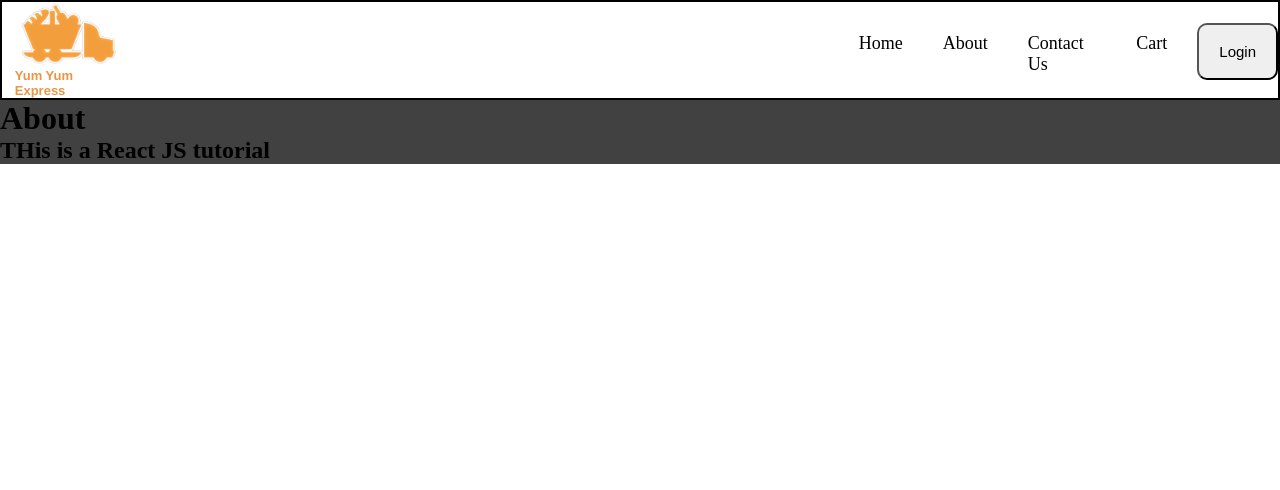
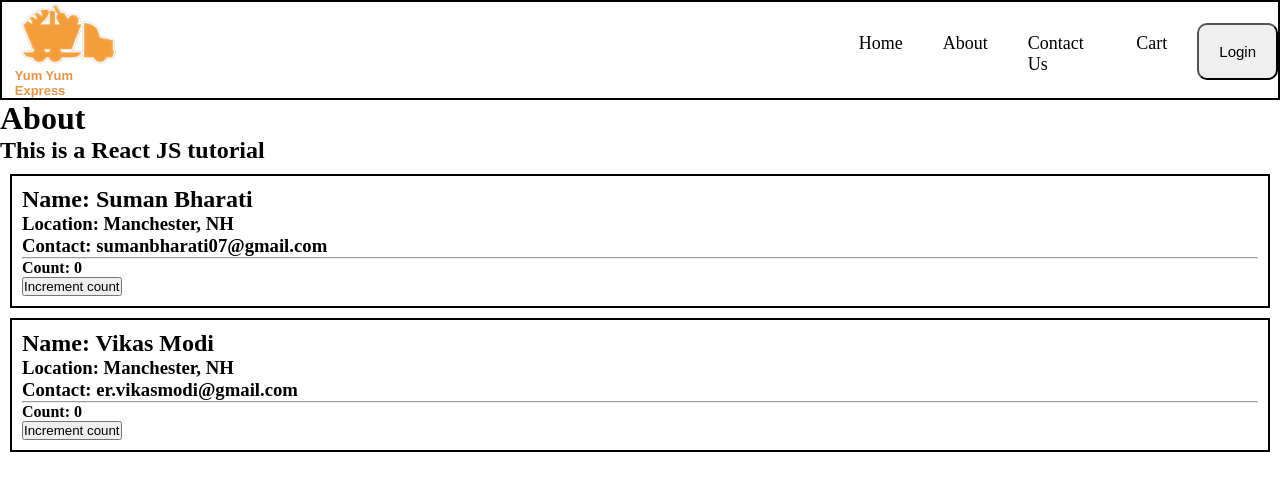
Before and after one commit to SumanBharati/ReactJS, a React (Vite) app: page /about in a window 1280 px wide. Shown: the top 490 px of the page. Built offline with nearby package versions, Linux system fonts and the light colour scheme.

Commit message:
ReactJS-Let'sGetClassy

```diff
--- a/index.css
+++ b/index.css
@@ -139,3 +139,13 @@ p {
 .menu {
     background-color: white;
 }
+
+.about-body {
+    background-color: white;
+}
+
+.user-card {
+    margin: 10px;
+    padding: 10px;
+    border: 2px solid black;
+}
--- a/src/components/About.js
+++ b/src/components/About.js
@@ -1,10 +1,50 @@
-const About = () => {
-    return(
-        <div>
-            <h1>About</h1>
-            <h2>THis is a React JS tutorial</h2>
-        </div>
-    )
+import User from "./User";
+import { Component } from "react";
+
+class About extends Component {
+  constructor(props) {
+    super(props);
+
+    console.log("Parent Constructor");
+  }
+
+  componentDidMount() {
+    console.log("Parent Component Did Mount");
+  }
+
+  render() {
+    console.log("Parent Render");
+    return (
+      <div className="about-body">
+        <h1>About</h1>
+        <h2>This is a React JS tutorial</h2>
+        <User
+          name={"Suman Bharati"}
+          location={"Manchester, NH"}
+          contact={"sumanbharati07@gmail.com"}
+        />
+        <User
+          name={"Vikas Modi"}
+          location={"Manchester, NH"}
+          contact={"er.vikasmodi@gmail.com"}
+        />
+      </div>
+    );
+  }
 }
 
+// const About = () => {
+//   return (
+//     <div className="about-body">
+//       <h1>About</h1>
+//       <h2>This is a React JS tutorial</h2>
+//       <User
+//         name={"Suman Bharati"}
+//         location={"Manchester, NH"}
+//         contact={"sumanbharati07@gmail.com"}
+//       />
+//     </div>
+//   );
+// };
+
 export default About;
--- a/src/components/Body.js
+++ b/src/components/Body.js
@@ -84,7 +84,11 @@ const Body = () => {
       </div>
       <div className="res-container">
         {filteredListOfRestaurants.map((restaurantData) => (
-          <Link className="link" key={restaurantData.info.id} to={"/restaurant/"+restaurantData.info.id}>
+          <Link
+            className="link"
+            key={restaurantData.info.id}
+            to={"/restaurant/" + restaurantData.info.id}
+          >
             <RestaurantCard resData={restaurantData} />
           </Link>
         ))}
--- a/src/components/RestaurantMenu.js
+++ b/src/components/RestaurantMenu.js
@@ -5,6 +5,7 @@ import { MENU_API_URL } from "../utils/constants";
 
 const RestaurantMenu = () => {
   const [menuList, setMenuList] = useState(null);
+
   useEffect(() => {
     fetchMenuData();
   }, []);
@@ -34,9 +35,9 @@ const RestaurantMenu = () => {
         {cuisines} - {costForTwoMessage}
       </h3>
       <ul>
-        {itemCards.map((foodItem) => (
+        {itemCards?.map((foodItem) => (
           <li key={foodItem.card.info.id}>
-            {foodItem.card.info.name} - {foodItem.card.info.price}
+            {foodItem.card.info.name} -  &#x20B9;{foodItem.card.info.price/100}
           </li>
         ))}
       </ul>
--- /dev/null
+++ b/src/components/User.js
@@ -0,0 +1,44 @@
+import React from "react";
+
+class User extends React.Component {
+  constructor(props) {
+    super(props);
+
+    this.state = {
+      count: 0,
+      btnName: "Increment count",
+    };
+
+    console.log(this.props.name + 'Constructor');
+  }
+
+  componentDidMount() {
+    console.log(this.props.name + 'Component Did Mount');
+  }
+
+  render() {
+    console.log(this.props.name + 'Render');
+    const { name, location, contact } = this.props;
+
+    const { count, btnName } = this.state;
+
+    const handleClick = () => {
+      this.setState({
+        count: this.state.count + 1,
+      });
+    };
+
+    return (
+      <div className="user-card">
+        <h2>Name: {name}</h2>
+        <h3>Location: {location}</h3>
+        <h3>Contact: {contact}</h3>
+        <hr />
+        <h4>Count: {count}</h4>
+        <button onClick={handleClick}>{btnName}</button>
+      </div>
+    );
+  }
+}
+
+export default User;
```
